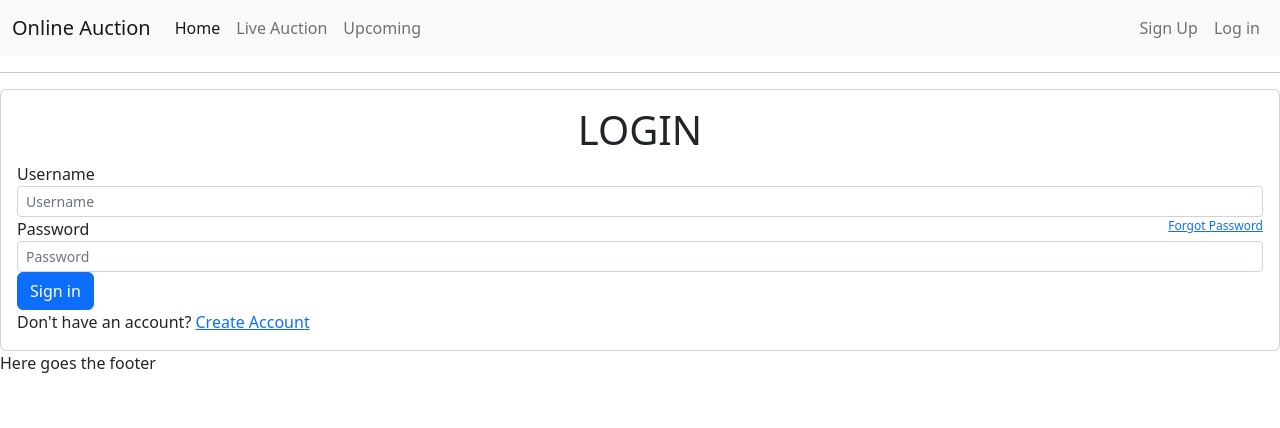
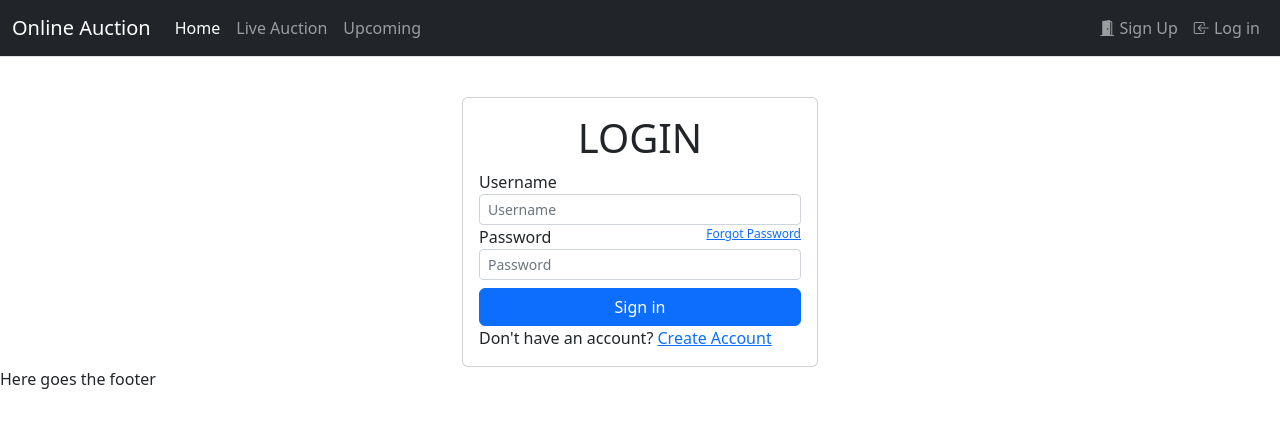
Before and after one commit to rasel-33/online-auction, a Django app: page /accounts/signin-user/ in a window 1280 px wide. Shown: the top 428 px of the page. Run offline with Django 4.2, Linux system fonts and the light colour scheme; some libraries are stand-ins or nearby versions.

Commit message:
Fixed: forms

```diff
--- a/accounts/templates/accounts/signIn.html
+++ b/accounts/templates/accounts/signIn.html
@@ -10,8 +10,10 @@
 <!--<p><a href="{% url 'password_reset_request' %}">Forgot Password</a></p> {% endcomment %}-->
 
 
-<div class="global-container">
-    <div class="card login-form">
+<div class="container">
+    <div class="row justify-content-center">
+        <div class="col-4">
+            <div class="card login-form">
         <div class="card-body">
             <h1 class="card-title text-center">LOGIN</h1>
             <div class="card-text">
@@ -26,13 +28,17 @@
                         <a href="{% url 'password_reset_request' %}" style="float: right;font-size: 12px;">Forgot Password</a>
                         <input type="password" class="form-control form-control-sm" id="exampleInputPassword" name="password" placeholder="Password">
                     </div>
-                    <button type="submit" class="btn btn-primary btn-block">Sign in</button>
+                    <div class="d-grid mt-2">
+                        <button type="submit" class="btn btn-primary">Sign in</button>
+                    </div>
 
                     <div class="signup">Don't have an account? <a href="{% url 'register-user'%}">Create Account</a></div>
                 </form>
             </div>
         </div>
     </div>
+        </div>
+    </div>
 </div>
 
 
--- a/auction/views.py
+++ b/auction/views.py
@@ -1,7 +1,6 @@
 from django.shortcuts import render, redirect
 from django.urls import reverse
 from django.utils import timezone
-from requests import delete
 from .forms import AddProductForm, UpdateProductForm, PlaceBidForm
 from auction.models import Product, Auction, BidTransaction
 from django.contrib import messages
--- a/templates/main.html
+++ b/templates/main.html
@@ -7,6 +7,7 @@
     <meta name="viewport" content="width=device-width, initial-scale=1">
     <!-- CSS only -->
     <link href="https://cdn.jsdelivr.net/npm/bootstrap@5.2.0/dist/css/bootstrap.min.css" rel="stylesheet" integrity="sha384-gH2yIJqKdNHPEq0n4Mqa/HGKIhSkIHeL5AyhkYV8i59U5AR6csBvApHHNl/vI1Bx" crossorigin="anonymous">
+    <link rel="stylesheet" href="https://cdn.jsdelivr.net/npm/bootstrap-icons@1.9.1/font/bootstrap-icons.css">
     <link rel="stylesheet" href="https://fonts.googleapis.com">
     <link rel="icon" type="image/x-icon" href="static/images/onlineAuctionlogo.png">
     <link rel="stylesheet" href="{% static 'CSS/style.css' %}">
@@ -17,8 +18,7 @@
 <body>
 
     {% include 'navbar.html' %}
-
-    <hr>
+    <div style="height: 40px"></div>
     {% if messages %}
     <ul class="messages">
     {% for message in messages %}
--- a/templates/navbar.html
+++ b/templates/navbar.html
@@ -12,7 +12,6 @@
 <!--    <a href="{% url 'signin-user' %}">Sign In</a>&nbsp;&nbsp;&nbsp;-->
 <!--    <a href="{% url 'logout-user' %}">Logout</a>&nbsp;&nbsp;&nbsp;-->
 <!--</ul>-->
-
 
 
 <!--{% load static %}-->
@@ -63,10 +62,11 @@
 <!--</nav>-->
 
 {% load static %}
-<nav class="navbar navbar-expand-lg navbar-light bg-light">
-  <div class="container-fluid" >
+<nav class="navbar navbar-expand-lg navbar-dark bg-dark border-bottom">
+    <div class="container-fluid">
         <a class="navbar-brand" href="{% url 'home' %}">Online Auction</a>
-    <button class="navbar-toggler" type="button" data-bs-toggle="collapse" data-bs-target="#navbarSupportedContent" aria-controls="navbarSupportedContent" aria-expanded="false" aria-label="Toggle navigation">
+        <button class="navbar-toggler" type="button" data-bs-toggle="collapse" data-bs-target="#navbarSupportedContent"
+                aria-controls="navbarSupportedContent" aria-expanded="false" aria-label="Toggle navigation">
             <span class="navbar-toggler-icon"></span>
         </button>
         <div class="collapse navbar-collapse" id="navbarSupportedContent">
@@ -74,30 +74,34 @@
                 <li class="nav-item">
                     <a class="nav-link active" aria-current="page" href="{% url 'home' %}">Home</a>
                 </li>
+                {% if request.user.is_authenticated %}
                     {% if request.user.profile.user_type == "SELLER" %}
                         <li class="nav-item dropdown">
-          <a class="nav-link dropdown-toggle" href="#" id="navbarDropdown" role="button" data-bs-toggle="dropdown" aria-expanded="false">
+                            <a class="nav-link dropdown-toggle" href="#" id="navbarDropdown" role="button"
+                               data-bs-toggle="dropdown" aria-expanded="false">
                                 Activities
                             </a>
                             <ul class="dropdown-menu" aria-labelledby="navbarDropdown">
-            <li><a class="dropdown-item" href="#">Action</a></li>
-            <li><a class="dropdown-item" href="#">Another action</a></li>
-            <li><hr class="dropdown-divider"></li>
-            <li><a class="dropdown-item" href="#">Something else here</a></li>
+
+                                <li><a class="dropdown-item" href="{% url 'my_products' %}">My Products</a></li>
+                                <li><a class="dropdown-item" href="{% url 'add-product' %}">Add Products</a></li>
+                                <li><a class="dropdown-item" href="#">Feedback</a></li>
                             </ul>
                         </li>
                     {% elif request.user.profile.user_type == "BUYER" %}
                         <li class="nav-item dropdown">
-          <a class="nav-link dropdown-toggle" href="#" id="navbarDropdown" role="button" data-bs-toggle="dropdown" aria-expanded="false">
+                            <a class="nav-link dropdown-toggle" href="#" id="navbarDropdown" role="button"
+                               data-bs-toggle="dropdown" aria-expanded="false">
                                 Activities
                             </a>
                             <ul class="dropdown-menu" aria-labelledby="navbarDropdown">
-            <li><a class="dropdown-item" href="#">Action</a></li>
-            <li><a class="dropdown-item" href="#">Another action</a></li>
-            <li><hr class="dropdown-divider"></li>
-            <li><a class="dropdown-item" href="#">Something else here</a></li>
+
+                                <li><a class="dropdown-item" href="#">Placed Bid</a></li>
+                                <li><a class="dropdown-item" href="#">Won Auction</a></li>
+                                <li><a class="dropdown-item" href="#">Feedback</a></li>
                             </ul>
                         </li>
+                    {% endif %}
                 {% endif %}
                 <li class="nav-item">
 
@@ -106,12 +110,21 @@
                 </li>
 
             </ul>
+
+            <ul class="nav navbar-nav navbar-right">
                 {% if not request.user.is_authenticated %}
-      <ul class="nav navbar-nav navbar-right">
-        <li class="nav-item"><a class="nav-link" href="#"><span class="glyphicon glyphicon-user"></span>Sign Up</a></li>
-        <li class="nav-item"><a class="nav-link" href="#">Log in</a></li>
+                    <li class="nav-item"><a class="nav-link" href="{% url 'register-user' %}"><i class="bi bi-door-open-fill"></i> Sign
+                        Up</a></li>
+                    <li class="nav-item"><a class="nav-link" href="{% url 'signin-user' %}"><i class="bi bi-box-arrow-in-left"></i> Log in</a></li>
+
+
+                {% else %}
+                    <li class="nav-item"><a class="nav-link" href="{% url 'profile' %}">
+                        <i class="bi bi-person-circle"></i> Profile</a></li>
+                    <li class="nav-item"><a class="nav-link" href="{% url 'logout-user' %}">
+                        <i class="bi bi-box-arrow-in-right"></i> Logout</a></li>
+                {% endif %}
             </ul>
-      {% endif %}
         </div>
     </div>
 </nav>
```
Also changed, not shown: accounts/templates/accounts/registerUser.html (+17 -7 lines), online_auction/settings.py (+8 -6 lines), db.sqlite3 (added). Lines whose indentation alone changed are shown as unchanged.
